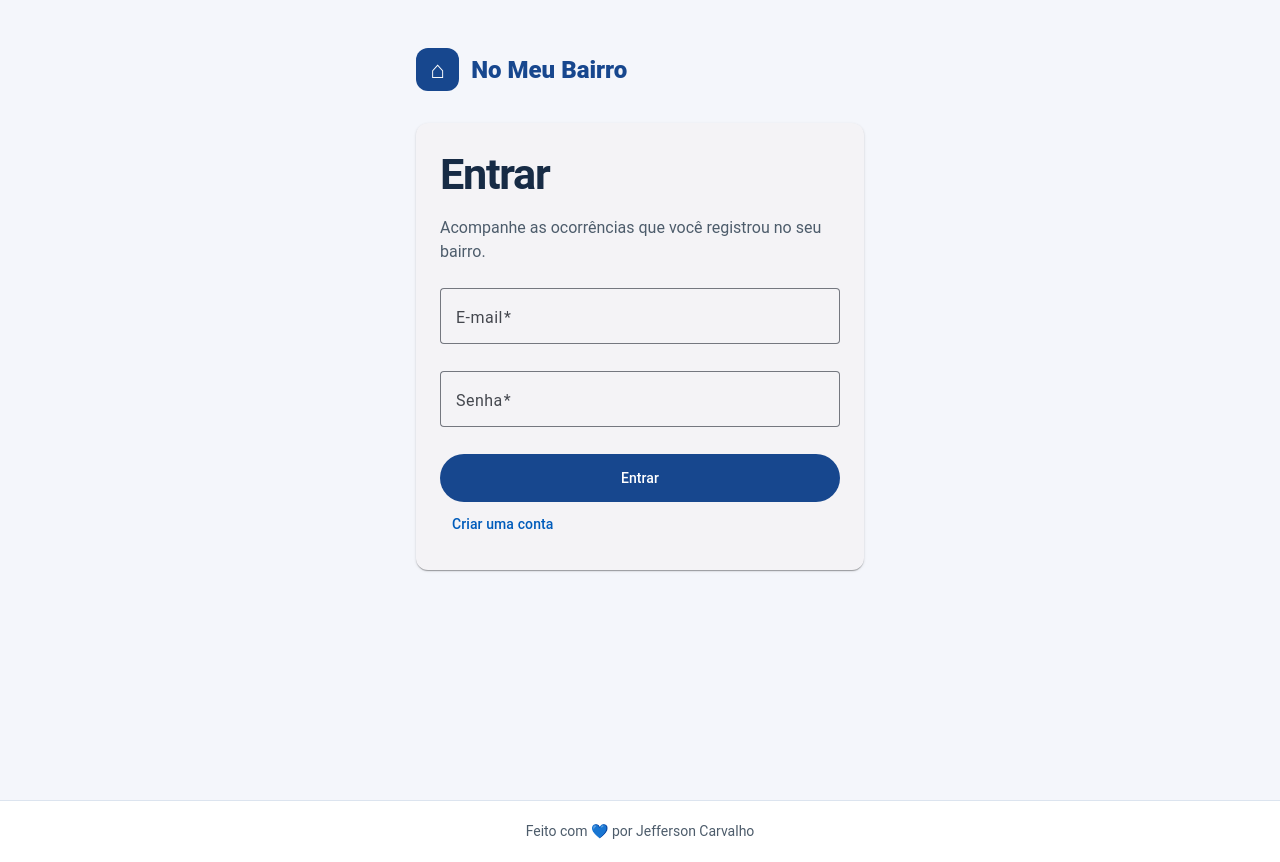
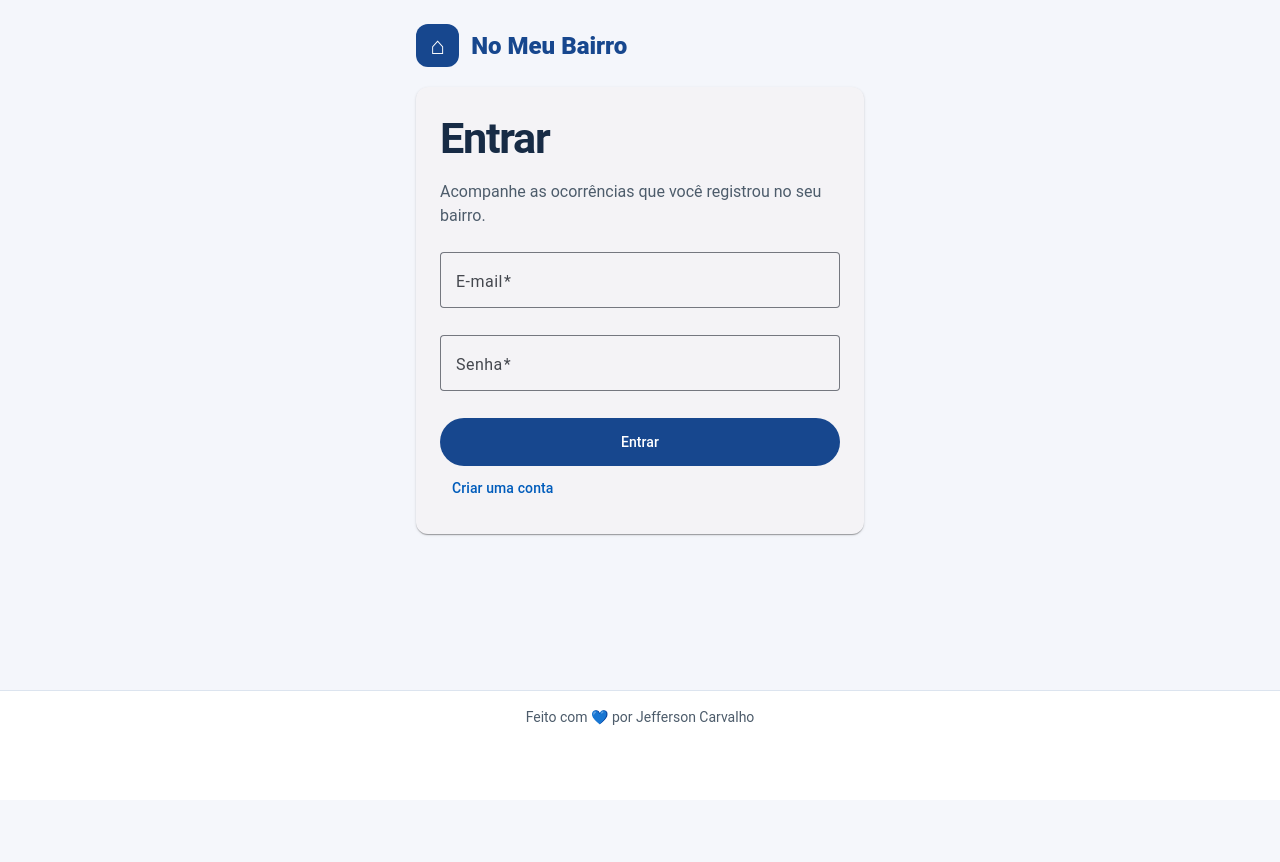
Before and after one commit to myjefferson/no-meu-bairro, an Angular app: page /entrar in a window 1280 px wide. After the commit the page ends 800 px from the top, so only its background shows below. Built offline with nearby package versions, Linux system fonts and the light colour scheme; no server answers.

Commit message:
fix: fit auth page and keep footer clear of Netlify badge

```diff
--- a/src/app/app.html
+++ b/src/app/app.html
@@ -1,3 +1,3 @@
 <a class="skip-link" href="#conteudo">Pular para o conteúdo</a>
-<router-outlet />
+<div class="site-content"><router-outlet /></div>
 <footer class="site-footer">Feito com 💙 por Jefferson Carvalho</footer>
--- a/src/app/app.scss
+++ b/src/app/app.scss
@@ -4,9 +4,15 @@
   min-height: 100dvh;
 }
 
+.site-content {
+  display: flex;
+  flex-direction: column;
+  flex: 1;
+}
+
 .site-footer {
   margin-top: auto;
-  padding: 1.25rem 1rem;
+  padding: 1rem 1rem calc(4.5rem + env(safe-area-inset-bottom, 0px));
   border-top: 1px solid #dce4ef;
   background: #fff;
   color: #4d5c6b;
--- a/src/app/features/auth/auth.page.ts
+++ b/src/app/features/auth/auth.page.ts
@@ -38,8 +38,8 @@ import { friendlyError } from '../../shared/error-message';
       </mat-card-content></mat-card>
     </main>
   `,
-  styles: [`:host { display:block; min-height:100vh; background:#f4f6fb } .auth-wrap { max-width:480px; margin:auto; padding:3rem 1rem }
-    .brand { display:flex; align-items:center; gap:.75rem; color:#17478e; font-size:1.5rem; font-weight:800; margin-bottom:2rem }
+  styles: [`:host { display:block; flex:1; background:#f4f6fb } .auth-wrap { max-width:480px; margin:auto; padding:clamp(1rem, 3dvh, 2rem) 1rem }
+    .brand { display:flex; align-items:center; gap:.75rem; color:#17478e; font-size:1.5rem; font-weight:800; margin-bottom:1.25rem }
     .brand-mark { display:grid; place-items:center; width:2.7rem; height:2.7rem; border-radius:12px; background:#17478e; color:white }
     mat-card-content { padding:1.5rem !important } h1 { margin:.2rem 0 .4rem } form { display:grid; gap:.45rem; margin-top:1.5rem }
     mat-form-field { width:100% } .primary-button { min-height:48px } .muted { color:#4d5c6b }`],
```
